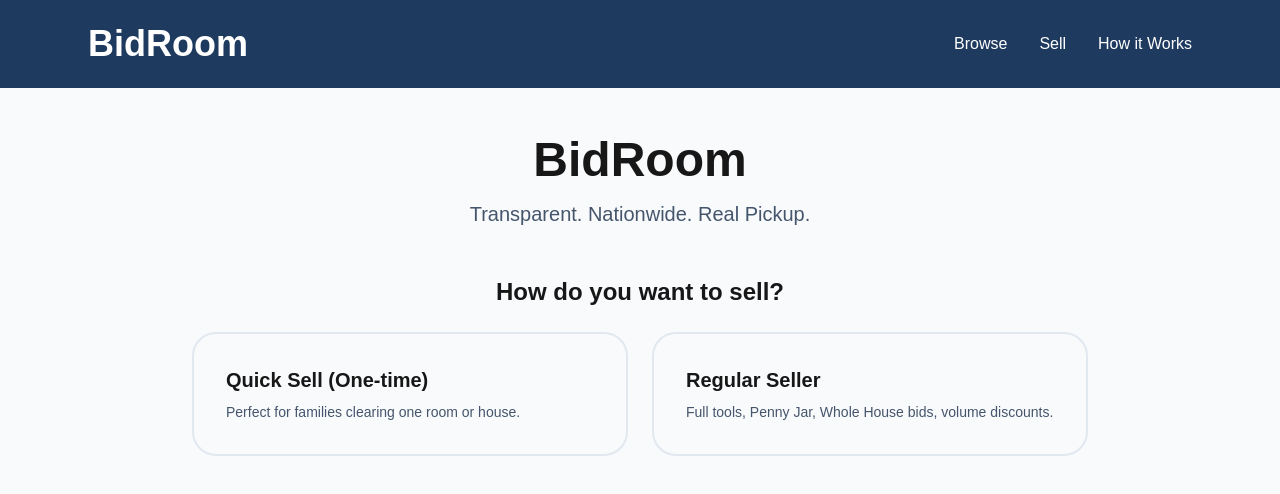
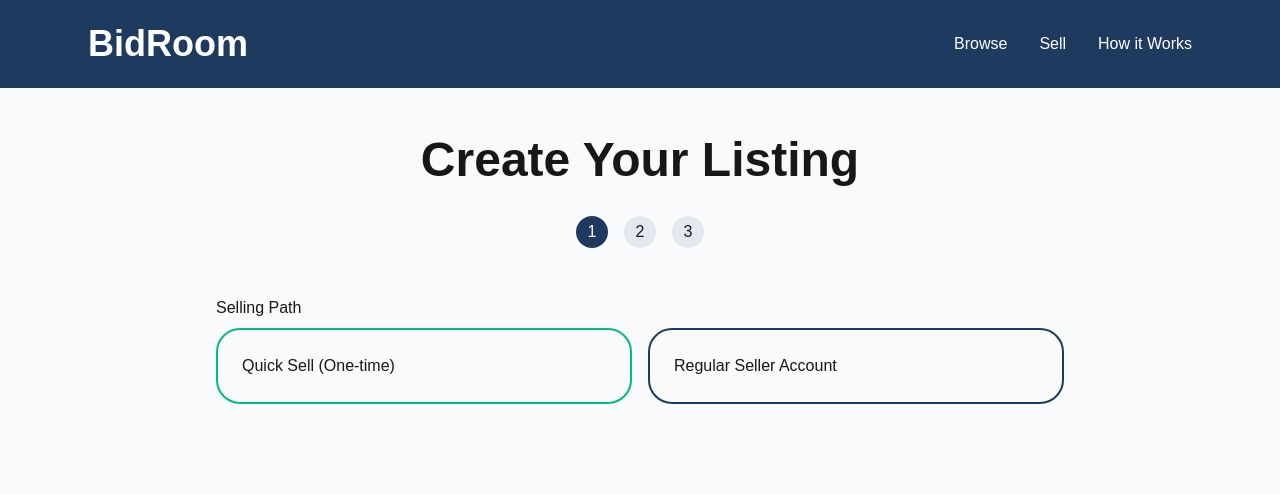
Before and after one commit to bidroomx-source/studious-octo-computing-machine, a Next.js app: page / in a window 1280 px wide. Shown: the top 494 px of the page. Built offline with nearby package versions, Linux system fonts and the light colour scheme.

Commit message:
Add full listing form and multi-step flow

```diff
--- a/app/page.tsx
+++ b/app/page.tsx
@@ -3,14 +3,15 @@
 import { useState } from 'react';
 
 export default function BidRoom() {
+  const [step, setStep] = useState(1);
   const [tier, setTier] = useState<'onetime' | 'regular' | null>(null);
   const [roomType, setRoomType] = useState('');
-  const [closeStyle, setCloseStyle] = useState<'sudden' | 'soft' | null>(null);
+  const [region, setRegion] = useState('');
+  const [title, setTitle] = useState('');
+  const [startingBid, setStartingBid] = useState(100);
+  const [closeStyle, setCloseStyle] = useState<'sudden' | 'soft'>('soft');
   const [softMinutes, setSoftMinutes] = useState(3);
-  const [currentBid, setCurrentBid] = useState(100);
   const [isWholeHouse, setIsWholeHouse] = useState(false);
-  const [pennyBalance, setPennyBalance] = useState(42);
-  const [buyerConfirmed, setBuyerConfirmed] = useState(false);
 
   const roomTypes = ["Garage", "Storage Room", "Bedroom", "Kitchen", "Living Room", "Bathroom", "Laundry Room", "Playroom", "Home Office", "Basement", "Attic", "Workshop", "Other"];
 
@@ -27,77 +28,75 @@ export default function BidRoom() {
         </div>
       </header>
 
-      <main className="max-w-6xl mx-auto px-6 py-12">
-        <h2 className="text-5xl font-black text-center mb-4">BidRoom</h2>
-        <p className="text-center text-xl text-slate-600 mb-12">Transparent. Nationwide. Real Pickup.</p>
+      <main className="max-w-4xl mx-auto px-6 py-12">
+        <h2 className="text-5xl font-black text-center mb-8">Create Your Listing</h2>
 
-        {/* Tier Selection */}
-        <div className="mb-12">
-          <h3 className="text-2xl font-bold text-center mb-6">How do you want to sell?</h3>
-          <div className="grid md:grid-cols-2 gap-6 max-w-4xl mx-auto">
-            <div onClick={() => setTier('onetime')} className={`cursor-pointer border-2 rounded-3xl p-8 transition-all ${tier === 'onetime' ? 'border-emerald-500 bg-emerald-50' : 'border-slate-200 hover:border-emerald-300'}`}>
-              <h4 className="font-bold text-xl mb-2">Quick Sell (One-time)</h4>
-              <p className="text-sm text-slate-600">Perfect for families clearing one room or house.</p>
-            </div>
-            <div onClick={() => setTier('regular')} className={`cursor-pointer border-2 rounded-3xl p-8 transition-all ${tier === 'regular' ? 'border-[#1e3a5f] bg-slate-100' : 'border-slate-200 hover:border-[#1e3a5f]'}`}>
-              <h4 className="font-bold text-xl mb-2">Regular Seller</h4>
-              <p className="text-sm text-slate-600">Full tools, Penny Jar, Whole House bids, volume discounts.</p>
+        {/* Progress */}
+        <div className="flex justify-center gap-4 mb-12">
+          {[1,2,3].map(s => (
+            <div key={s} className={`w-8 h-8 rounded-full flex items-center justify-center ${step === s ? 'bg-[#1e3a5f] text-white' : 'bg-slate-200'}`}>{s}</div>
+          ))}
+        </div>
+
+        {step === 1 && (
+          <div className="space-y-8">
+            <div>
+              <label className="block font-medium mb-2">Selling Path</label>
+              <div className="grid md:grid-cols-2 gap-4">
+                <div onClick={() => {setTier('onetime'); setStep(2);}} className="cursor-pointer border-2 border-emerald-500 rounded-3xl p-6 hover:bg-emerald-50">Quick Sell (One-time)</div>
+                <div onClick={() => {setTier('regular'); setStep(2);}} className="cursor-pointer border-2 border-[#1e3a5f] rounded-3xl p-6 hover:bg-slate-100">Regular Seller Account</div>
+              </div>
             </div>
           </div>
-        </div>
+        )}
 
-        {tier && (
-          <div className="max-w-2xl mx-auto space-y-8">
+        {step === 2 && (
+          <div className="space-y-8">
             <div>
-              <label className="block text-sm font-medium mb-2">Room Type</label>
-              <select value={roomType} onChange={(e) => setRoomType(e.target.value)} className="w-full border border-slate-300 rounded-xl px-4 py-3 text-lg">
-                <option value="">Select room type...</option>
+              <label className="block font-medium mb-2">Room Type</label>
+              <select value={roomType} onChange={(e) => setRoomType(e.target.value)} className="w-full border border-slate-300 rounded-xl px-4 py-3">
+                <option value="">Select...</option>
                 {roomTypes.map(t => <option key={t} value={t}>{t}</option>)}
               </select>
             </div>
 
-            {/* Whole House */}
-            <div className="flex items-center gap-3">
-              <input type="checkbox" checked={isWholeHouse} onChange={(e) => setIsWholeHouse(e.target.checked)} className="w-5 h-5" />
-              <label className="font-medium">Enable Whole House Bidding (3+ rooms)</label>
+            <div>
+              <label className="block font-medium mb-2">Region (Craigslist-style)</label>
+              <input type="text" placeholder="e.g. dothan-wiregrass, atlanta, houston" className="w-full border border-slate-300 rounded-xl px-4 py-3" value={region} onChange={(e) => setRegion(e.target.value)} />
             </div>
 
-            {/* Close Style */}
             <div>
-              <label className="block text-sm font-medium mb-2">Auction Close Style</label>
+              <label className="block font-medium mb-2">Listing Title</label>
+              <input type="text" placeholder="Beautiful bedroom full of vintage furniture" className="w-full border border-slate-300 rounded-xl px-4 py-3" value={title} onChange={(e) => setTitle(e.target.value)} />
+            </div>
+
+            <button onClick={() => setStep(3)} className="w-full bg-[#1e3a5f] text-white py-4 rounded-2xl font-medium">Continue to Auction Settings</button>
+          </div>
+        )}
+
+        {step === 3 && (
+          <div className="space-y-8">
+            <div>
+              <label className="block font-medium mb-2">Starting Bid ($)</label>
+              <input type="number" value={startingBid} onChange={(e) => setStartingBid(Number(e.target.value))} className="w-full border border-slate-300 rounded-xl px-4 py-3 text-3xl font-bold" />
+            </div>
+
+            <div>
+              <label className="block font-medium mb-2">Auction Close Style</label>
               <div className="flex gap-4">
                 <button onClick={() => setCloseStyle('sudden')} className={`flex-1 py-4 rounded-2xl border ${closeStyle === 'sudden' ? 'border-red-500 bg-red-50' : 'border-slate-300'}`}>Sudden Death</button>
                 <button onClick={() => setCloseStyle('soft')} className={`flex-1 py-4 rounded-2xl border ${closeStyle === 'soft' ? 'border-amber-500 bg-amber-50' : 'border-slate-300'}`}>Soft Close</button>
               </div>
               {closeStyle === 'soft' && (
                 <select value={softMinutes} onChange={(e) => setSoftMinutes(Number(e.target.value))} className="mt-4 w-full border border-slate-300 rounded-xl px-4 py-3">
-                  <option value={1}>1 minute extension</option>
-                  <option value={3}>3 minutes extension (recommended)</option>
-                  <option value={5}>5 minutes extension</option>
+                  <option value={1}>1 min extension</option>
+                  <option value={3}>3 min extension</option>
+                  <option value={5}>5 min extension</option>
                 </select>
               )}
             </div>
 
-            {/* Bidding */}
-            <div className="border border-slate-300 rounded-3xl p-8 bg-white">
-              <h3 className="font-bold text-2xl mb-4">Current Bid: ${currentBid}</h3>
-              <button onClick={() => setCurrentBid(currentBid + 50)} className="bg-[#1e3a5f] text-white px-8 py-3 rounded-2xl font-medium hover:bg-black">Place Bid (+$50)</button>
-            </div>
-
-            {/* Penny Jar Mock */}
-            {tier === 'regular' && (
-              <div className="text-center text-sm bg-yellow-100 p-4 rounded-2xl">
-                Penny Jar Balance: {pennyBalance} pennies (${(pennyBalance / 4).toFixed(2)})
-              </div>
-            )}
-
-            {/* Buyer Confirmation Mock */}
-            <div className="border border-slate-300 rounded-3xl p-8 bg-white">
-              <h4 className="font-medium mb-3">Buyer Confirmation (Protection)</h4>
-              <button onClick={() => setBuyerConfirmed(!buyerConfirmed)} className="bg-green-600 text-white px-6 py-3 rounded-2xl">
-                {buyerConfirmed ? "Confirmed - Funds Released" : "Confirm Pickup Complete"}
-              </button>
-            </div>
+            <button onClick={() => alert('Listing Created! (Demo)')} className="w-full bg-green-600 text-white py-4 rounded-2xl font-medium text-lg">Create Listing — $10</button>
           </div>
         )}
       </main>
```
